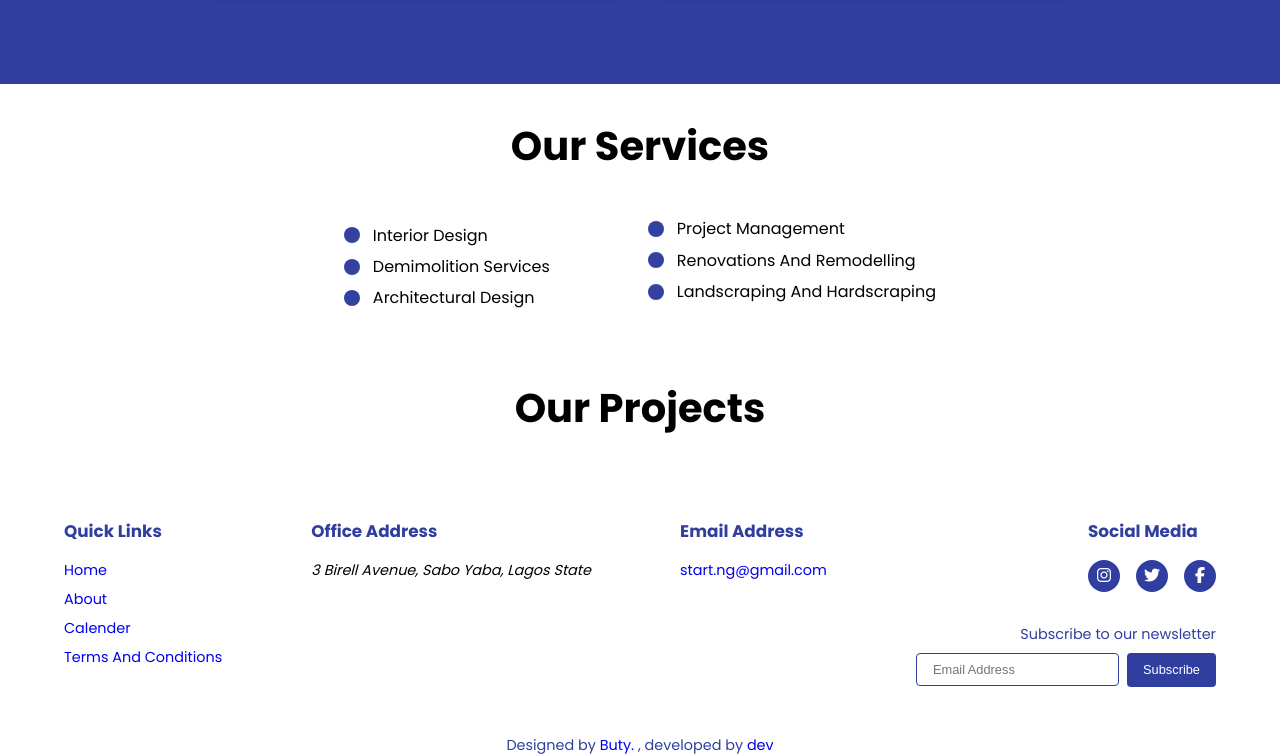
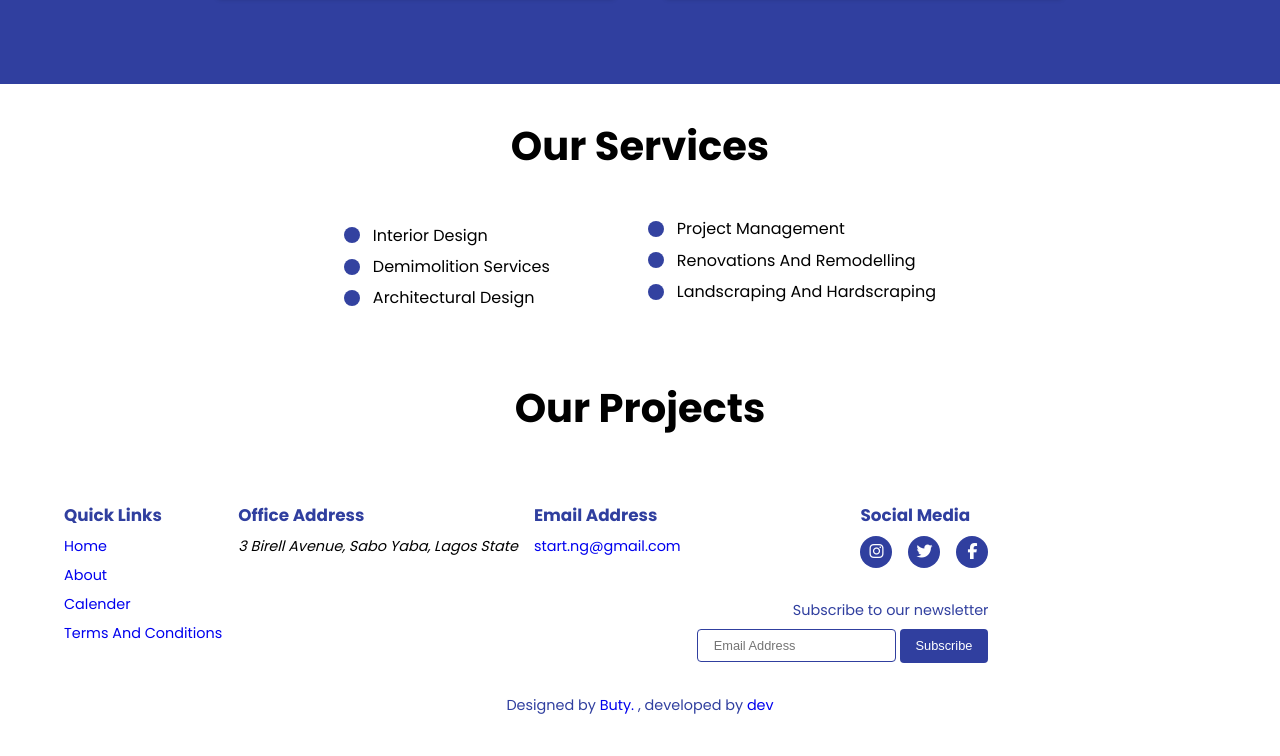
Before and after one commit to dev-rafiu/Buty, a plain HTML site: page index.html in a window 1280 px wide. Shown: the part 1755-2511 px from the top of the page. After the commit the page ends 2471 px from the top, so only its background shows below. Drawn offline with Linux system fonts and the light colour scheme; a script that the page names is missing.

Commit message:
add changes

```diff
--- a/scss/_footer.scss
+++ b/scss/_footer.scss
@@ -1,8 +1,19 @@
 .footer {
   font-size: 0.9rem;
 
+  .center {
+    display: flex;
+    gap: 1rem;
+    padding: 2rem 0;
+
+    @media (max-width: 50em) {
+      flex-direction: column;
+      justify-content: space-between;
+    }
+  }
+
   h3 {
-    margin-bottom: 1rem;
+    margin-bottom: 0.5rem;
     color: #303f9f;
   }
 
@@ -15,7 +26,7 @@
     align-items: flex-start;
     gap: 1rem;
 
-    @media (min-width: 40em) {
+    @media (min-width: 50em) {
       & {
         align-items: flex-end;
         gap: 2rem;
@@ -24,17 +35,6 @@
       p {
         text-align: right;
       }
-    }
-  }
-
-  .center {
-    padding: 3rem 0;
-    display: flex;
-    justify-content: space-between;
-    gap: 1rem;
-
-    @media (max-width: 40em) {
-      flex-direction: column;
     }
   }
 
@@ -76,11 +76,12 @@
 
   .form {
     margin-top: 0.5rem;
-    min-width: 300px;
-    display: flex;
+    // min-width: 300px;
+    // display: flex;
     gap: 0.5rem;
     justify-content: space-between;
     align-items: center;
+    // display: none;
 
     ::placeholder {
       text-transform: capitalize;
@@ -95,7 +96,7 @@
     }
 
     input {
-      flex: 1;
+      // flex: 1;
       border: 1px solid #303f9f;
 
       &:focus {
```
Also changed, not shown: css/style.css, 2 other files.
